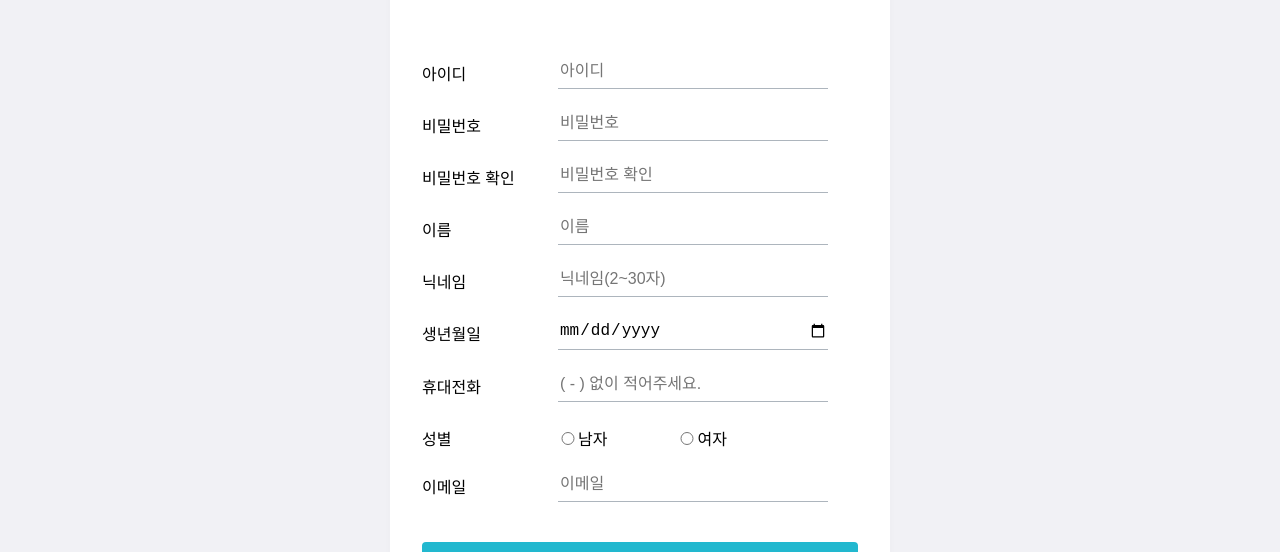
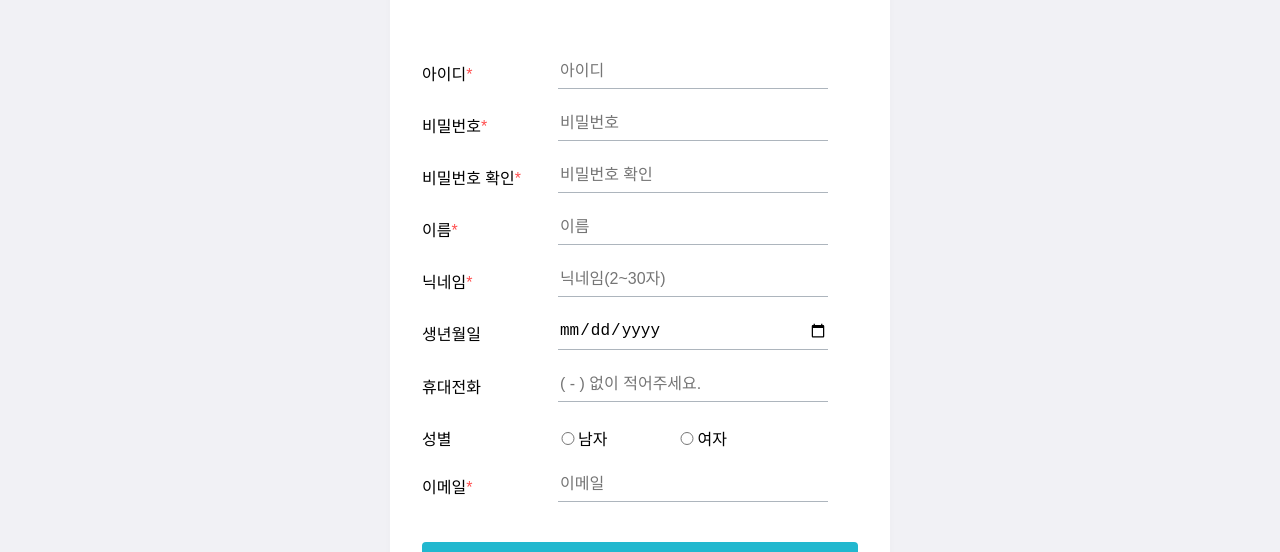
Before and after one commit to travel-service/frontend, a React (Create React App) app: page /signup in a window 1280 px wide. Shown: the part 218-770 px from the top of the page. Built offline with nearby package versions, Linux system fonts and the light colour scheme.

Commit message:
Feat: 회원가입 UI, 필수항목(*)과 gender항목 추가
- 필수 항목 표시 * 추가
- state 항목에 gender 추가(radio 버튼, male or female)

```diff
--- a/src/App.js
+++ b/src/App.js
@@ -5,14 +5,12 @@ import SignUpPage from 'pages/SignupPage';
 import LoginPage from 'pages/LoginPage';
 import WritePage from 'pages/WritePage';
 import PostPage from 'pages/PostPage';
-// import PostListPage from './PostListPage';
 
 function App() {
   return (
     <div>
       <HeaderContainer />
       <Routes>
-        {/* <Route element={<PostListPage />} path={['@username', '/']} /> */}
         <Route element={<LoginPage />} path="login" />
         <Route element={<SignUpPage />} path="signup" />
         <Route element={<WritePage />} path="write" />
--- a/src/components/Auth/AuthForm.js
+++ b/src/components/Auth/AuthForm.js
@@ -87,7 +87,7 @@ const AuthForm = ({ type, form, onChange, onSubmit }) => {
       )}
       <form onSubmit={onSubmit}>
         <StyledDiv>
-          <StyledLabel>아이디</StyledLabel>
+          <StyledLabel>아이디<SpanRed>*</SpanRed></StyledLabel>
           <StyledInput
             autoComplete="username"
             name="username"
@@ -97,7 +97,7 @@ const AuthForm = ({ type, form, onChange, onSubmit }) => {
           />
         </StyledDiv>
         <StyledDiv>
-          <StyledLabel>비밀번호</StyledLabel>
+          <StyledLabel>비밀번호<SpanRed>*</SpanRed></StyledLabel>
           <StyledInput
             autoComplete="new-password"
             name="password"
@@ -110,7 +110,7 @@ const AuthForm = ({ type, form, onChange, onSubmit }) => {
         {type === 'signup' && (
           <>
             <StyledDiv>
-              <StyledLabel>비밀번호 확인</StyledLabel>
+              <StyledLabel>비밀번호 확인<SpanRed>*</SpanRed></StyledLabel>
               <StyledInput
                 autoComplete="new-password"
                 name="passwordConfirm"
@@ -121,7 +121,7 @@ const AuthForm = ({ type, form, onChange, onSubmit }) => {
               />
             </StyledDiv>
             <StyledDiv>
-              <StyledLabel>이름</StyledLabel>
+              <StyledLabel>이름<SpanRed>*</SpanRed></StyledLabel>
               <StyledInput
                 name="name"
                 placeholder="이름"
@@ -131,7 +131,7 @@ const AuthForm = ({ type, form, onChange, onSubmit }) => {
               />
             </StyledDiv>
             <StyledDiv>
-              <StyledLabel>닉네임</StyledLabel>
+              <StyledLabel>닉네임<SpanRed>*</SpanRed></StyledLabel>
               <StyledInput
                 name="nickname"
                 placeholder="닉네임(2~30자)"
@@ -174,7 +174,8 @@ const AuthForm = ({ type, form, onChange, onSubmit }) => {
                   }}
                   name="gender"
                   type="radio"
-                  value={form.gender}
+                  value="male"
+                  onChange={onChange}
                 />남자
                 <StyledInput
                   style={{
@@ -184,12 +185,13 @@ const AuthForm = ({ type, form, onChange, onSubmit }) => {
                   }}
                   name="gender"
                   type="radio"
-                  value={form.gender}
+                  value="female"
+                  onChange={onChange}
                 />여자
               </div>
             </StyledDiv>
             <StyledDiv>
-              <StyledLabel>이메일</StyledLabel>
+              <StyledLabel>이메일<SpanRed>*</SpanRed></StyledLabel>
               <StyledInput
                 name="email"
                 placeholder="이메일"
--- a/src/containers/Auth/SignupForm.js
+++ b/src/containers/Auth/SignupForm.js
@@ -1,4 +1,4 @@
-import React, { useEffect } from 'react';
+import React, { useCallback, useEffect } from 'react';
 import { useDispatch, useSelector } from 'react-redux';
 import { changeField, initializeForm, signup } from 'redux/modules/auth';
 import AuthForm from 'components/Auth/AuthForm';
@@ -9,10 +9,10 @@ const SignupForm = () => {
     form: auth.signup, // store이름 auth, auth.signup에(회원 정보 목록 있음)
     auth: auth.auth,
     authError: auth.authError
-  })); // 이해 잘 안됨
+  }));
 
   // 인풋 변경 이벤트 핸들러
-  const onChange = e => {
+  const onChange = useCallback(e => {
     const { value, name } = e.target;
     dispatch(
       changeField({
@@ -21,7 +21,7 @@ const SignupForm = () => {
         value
       })
     );
-  };
+  }, [dispatch]);
 
   // 폼 등록 이벤트 핸들러
   const onSubmit = e => {
--- a/src/redux/modules/auth.js
+++ b/src/redux/modules/auth.js
@@ -59,6 +59,7 @@ const initialState = { // 불변성 유지하면서 객체 수정
     nickname: '',
     birthday: '',
     tel: '',
+    gender: '',
     email: '',
   },
   login: {
--- /dev/null
+++ b/src/redux/modules/user.js
@@ -0,0 +1,5 @@
+// user state 관리 리덕스 module
+// import { createAct }
+
+// const TEMP_SET_USER = 'user/TEMP_SET_USER'; // 새로고침 이후 임시 로그인 처리
+// const [CHECK, CHECK_SUCCSESS, CHECK_FAILURE] =
```
Also changed, not shown: src/Root.js (deleted, +0 -18 lines), src/components/Auth/AuthTemplate.js (+0 -11 lines), 2 other files (tests, documents, lock files or other folders).
